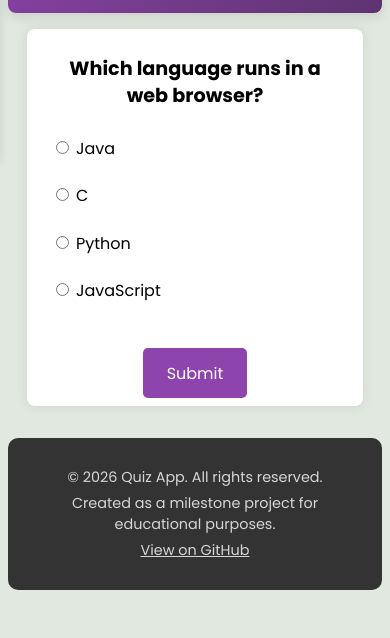
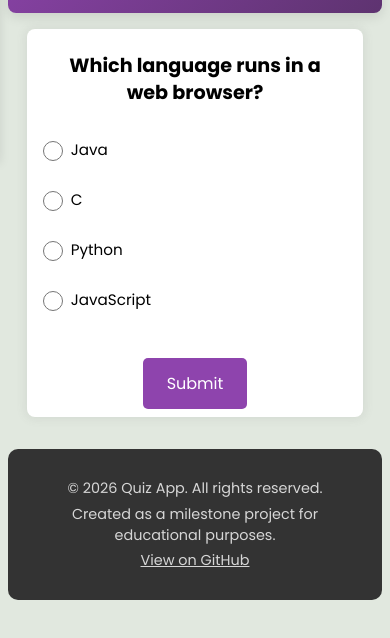
Before and after one commit to picker770/quiz-app, a website: page index.html in a window 390 px wide. Shown: the part 200-838 px from the top of the page. Drawn offline with Linux system fonts and the light colour scheme.

Commit message:
Adjust styling to improve radio button alignment on small devices

```diff
--- a/assets/css/style.css
+++ b/assets/css/style.css
@@ -73,6 +73,9 @@ body {
 }
 
 /* Quiz tagline */
+
+
+
 .quiz-tagline {
     font-size: 1rem;
     opacity: 0.9;
@@ -82,6 +85,7 @@ body {
 }
 
 /* Quiz Container */
+
 .quiz-container {
     background-color: #fff;
     border-radius: 10px;
@@ -94,9 +98,43 @@ body {
     margin: 2rem auto;
 }
 
+.quiz-container ul {
+    padding: 0;
+    margin: 0;
+}
+
+.quiz-container li {
+    list-style: none;
+    margin-bottom: 1rem;
+    display: flex;
+    align-items: center;
+    gap: 12px;
+}
+
+.quiz-container input[type="radio"] {
+    width: 18px;
+    height: 18px;
+    margin: 0;
+    flex-shrink: 0;
+    cursor: pointer;
+}
+
+.quiz-container label {
+    font-size: 1rem;
+    line-height: 1.4;
+    word-break: break-word;
+    flex: 1;
+    cursor: pointer;
+}
+
 /* Quiz header inside container */
 .quiz-header {
     padding: 2rem;
+}
+
+#question {
+    margin-bottom: 1.5rem;
+    font-size: 1.3rem;
 }
 
 /* Question heading */
@@ -976,6 +1014,31 @@ button:focus {
         font-size: 0.6rem;
         padding: 0.9rem;
     }
+
+    .quiz-container label {
+        font-size: 0.95rem;
+    }
+
+    .quiz-container li {
+        gap: 8px;
+        margin-bottom: 1.2rem;
+    }
+
+    .quiz-container input[type="radio"] {
+        width: 20px;
+        height: 20px;
+        margin-top: 2px;
+    }
+
+    .quiz-header {
+        padding: 1rem;
+    }
+
+    #question {
+        font-size: 1.2rem;
+        margin-bottom: 1.2rem;
+        line-height: 1.4;
+    }
 }
 
 /* Tablet Landscape (768px - 1024px) */
--- a/scripts/question.js
+++ b/scripts/question.js
@@ -138,7 +138,7 @@ function deSelectAnswers() {
   answerEls.forEach((answerEl) => (answerEl.checked = false));
 }
 
-// Get the selected answer and map it back to original opton ID
+// Get the selected answer and map it back to original option ID
 
 function getSelected() {
   const answerEls = document.querySelectorAll(".answer");
```
